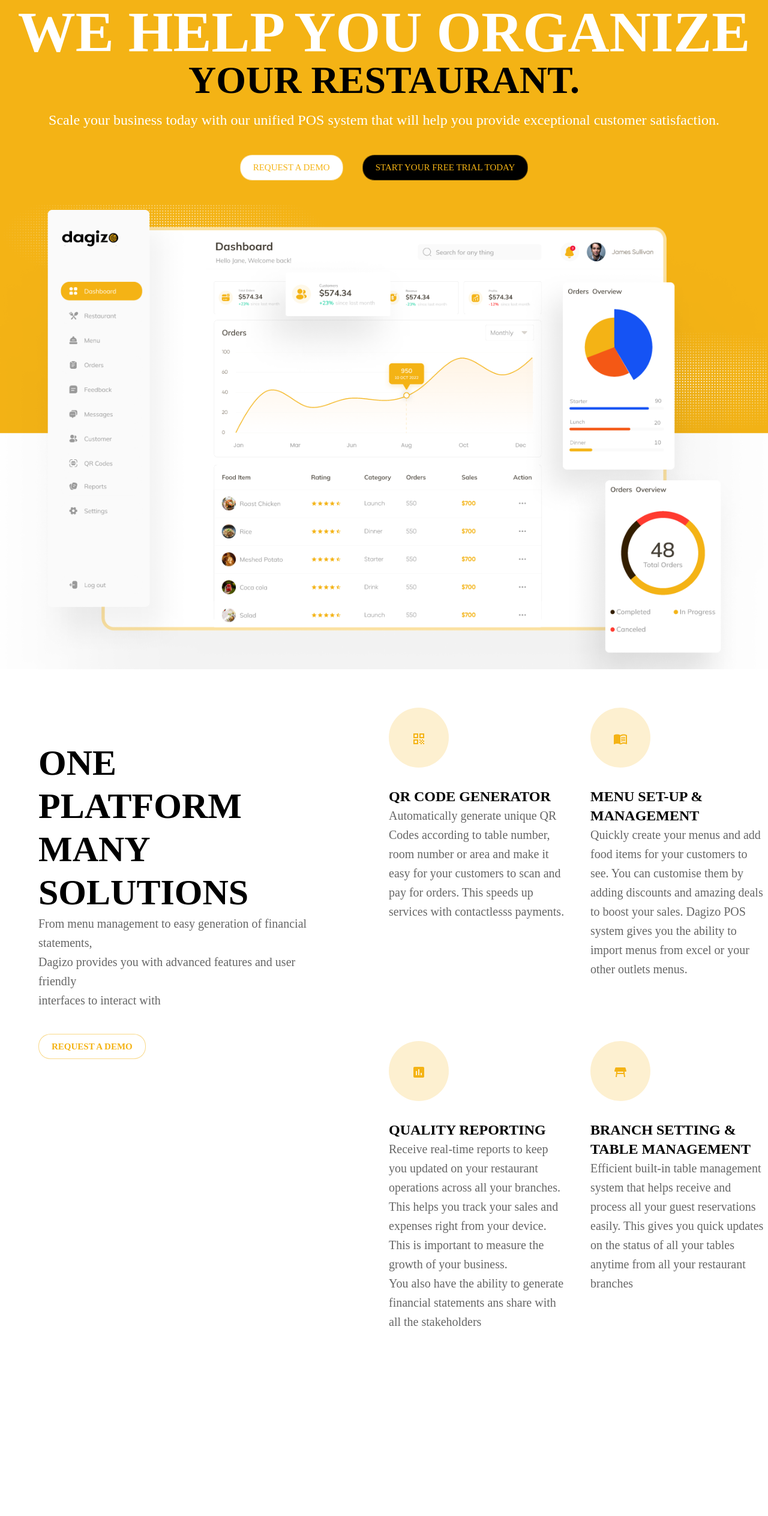
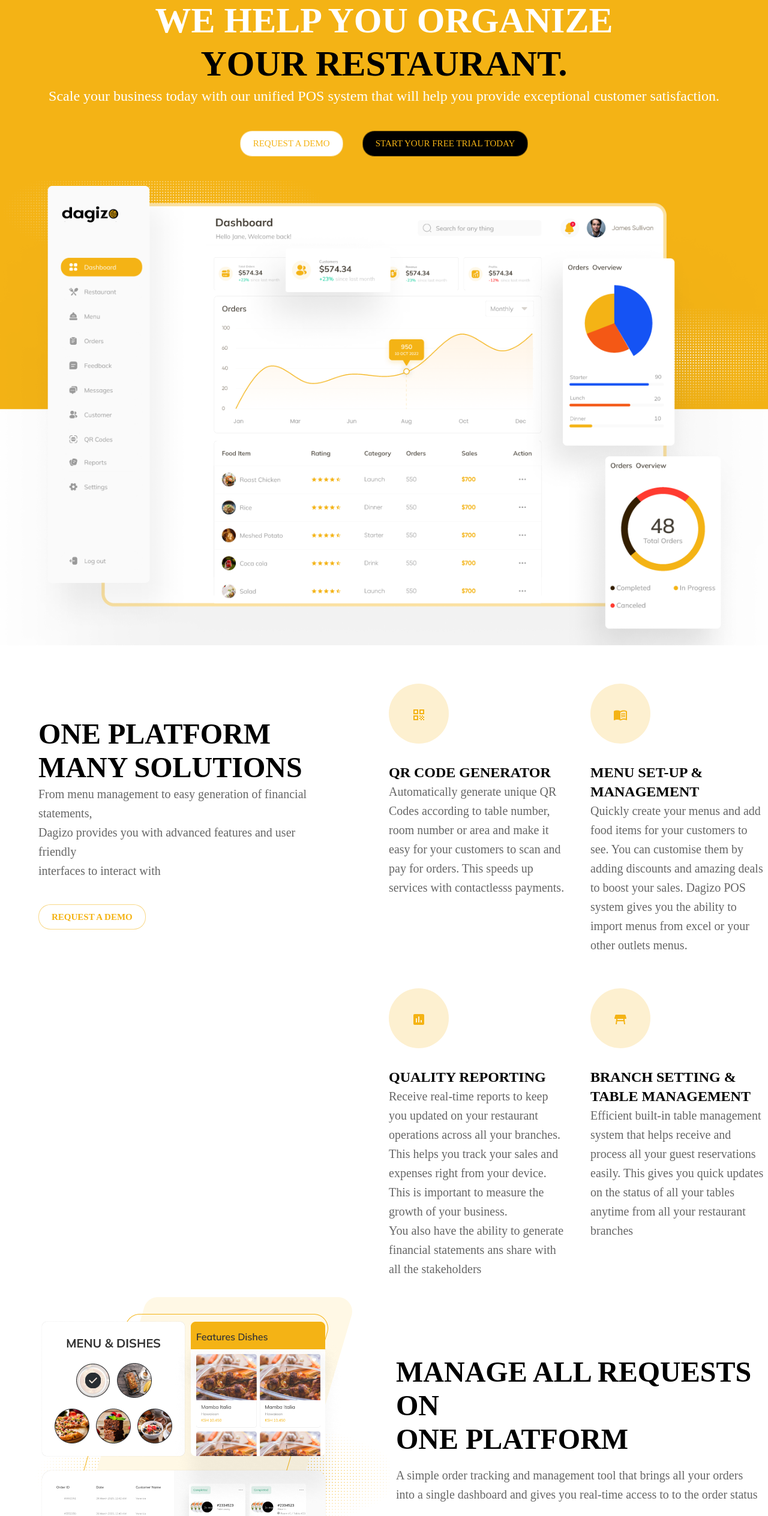
Before and after one commit to Joseph-Mutua/dagizo-landing, a React (Create React App) app: page / in a window 1280 px wide. Shown: the part 258-2786 px from the top of the page at 60% size. Before the commit the page ends 2506 px from the top, so only its background shows below. Built offline with nearby package versions, Linux system fonts and the light colour scheme.

Commit message:
Request management

```diff
--- a/src/pages/LandingPage.js
+++ b/src/pages/LandingPage.js
@@ -1,5 +1,5 @@
 import React from "react";
-import { Box, Typography, Stack, Button, Icon } from "@mui/material";
+import { Box, Typography, Stack, Button, Icon, List, ListItem } from "@mui/material";
 import Grid from "@mui/material/Unstable_Grid2";
 //Icons
 import QrCodeIcon from "@mui/icons-material/QrCode";
@@ -12,6 +12,7 @@
 import DrawerAppBar from "../components/DrawerAppBar";
 import Dagizo_CTA from "../images/Dagizo_CTA.png";
 import Dagizo_Peek from "../images/Dagizo_Peek.png";
+import Featured_Dishes from "../images/Featured_Dishes.png";
 
 const LandingPage = () => {
   return (
@@ -25,15 +26,13 @@
       <Stack sx={{ bgcolor: "primary.main" }}>
         <Stack sx={{ textAlign: "center" }}>
           {" "}
-          <Typography variant="h1" sx={{ color: "white", fontWeight: 700 }}>
+          <Typography variant="h2" sx={{ color: "white", fontWeight: 700 }}>
             WE HELP YOU ORGANIZE
           </Typography>{" "}
         </Stack>
         <Stack sx={{ textAlign: "center" }}>
           {" "}
-          <Typography
-            sx={{ color: "black", fontSize: "4rem", fontWeight: 700, mt: -3 }}
-          >
+          <Typography variant="h2" sx={{ color: "black", fontWeight: 700 }}>
             YOUR RESTAURANT.
           </Typography>{" "}
         </Stack>
@@ -98,13 +97,13 @@
           <Stack sx={{ textAlign: "start", mt: 15, ml: 8 }}>
             <Box>
               {" "}
-              <Typography variant="h2" fontWeight="700" sx={{ color: "black" }}>
+              <Typography variant="h3" fontWeight="700" sx={{ color: "black" }}>
                 ONE PLATFORM
               </Typography>
             </Box>
             <Box>
               {" "}
-              <Typography variant="h2" fontWeight="600" sx={{ color: "black" }}>
+              <Typography variant="h3" fontWeight="700" sx={{ color: "black" }}>
                 MANY SOLUTIONS
               </Typography>
             </Box>
@@ -117,7 +116,7 @@
                 interfaces to interact with
               </Typography>
 
-              <Box sx={{mt:5}}>
+              <Box sx={{ mt: 5 }}>
                 {" "}
                 <Button
                   variant="outlined"
@@ -223,7 +222,7 @@
           </Grid>
           <Grid xs={6}>
             {" "}
-            <Stack justifyContent="center" sx={{ mt: 8 }}>
+            <Stack justifyContent="center" sx={{ mt: 2 }}>
               <Box
                 display="flex"
                 sx={{
@@ -266,7 +265,7 @@
           </Grid>
           <Grid xs={6}>
             {" "}
-            <Stack justifyContent="center" sx={{ mt: 8 }}>
+            <Stack justifyContent="center" sx={{ mt: 2 }}>
               <Box
                 display="flex"
                 sx={{
@@ -305,6 +304,56 @@
           </Grid>
         </Grid>
       </Grid>
+
+      <Grid container spacing={5}>
+        <Grid xs={12} md={6}>
+          <Box>
+            <img src={Featured_Dishes} alt="Featured Dishes"></img>
+          </Box>
+        </Grid>
+        <Grid xs={12} md={6}>
+          <Box
+            sx={(theme) => ({
+              mt: 15,
+              [theme.breakpoints.down("lg")]: {
+                mt: 2,
+              },
+            })}
+          >
+            <Typography variant="h3" fontWeight="600" sx={{ color: "black" }}>
+              MANAGE ALL REQUESTS ON <br />
+              ONE PLATFORM
+            </Typography>
+          </Box>
+
+          <Box sx={{ my: 2 }}>
+            <Typography variant="h6">
+              A simple order tracking and management tool that brings all your
+              orders <br /> into a single dashboard and gives you real-time
+              access to to the order status
+            </Typography>
+          </Box>
+
+          <Box>
+            {" "}
+            <List
+              sx={{
+                listStyleType: "disc",
+                pl:3,
+                "& .MuiListItem-root": {
+                  display: "list-item",
+                  fontSize: "1.2rem",
+                },
+              }}
+            >
+              <ListItem>Online & Offline order syncing </ListItem>
+              <ListItem>Ability to view the complete details & the complete order history</ListItem>
+              <ListItem>List & Grid View of Orders</ListItem>
+              <ListItem>Add Custom tags for identification</ListItem>
+            </List>{" "}
+          </Box>
+        </Grid>
+      </Grid>
     </Box>
   );
 };
```
Also changed, not shown: src/images/Featured_Dishes.png (added).
